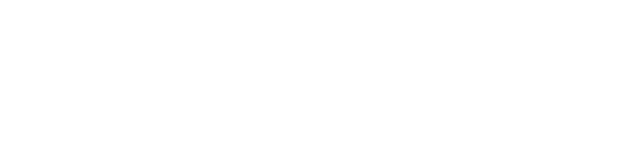
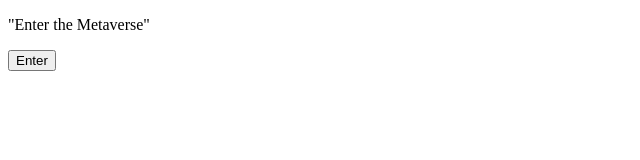
Before and after one commit to acciojob/enter-metaverse-Shivaniraj05, a website: page main.html in a window 1280 px wide. Shown: the whole page, without its empty margins (0-640 px from the left). Drawn offline with Linux system fonts and the light colour scheme.

Commit message:
created a submission

```diff
--- a/main.html
+++ b/main.html
@@ -8,6 +8,12 @@
 
 <body>
 	<!-- the entire body must be written by student -->
+
+	<p id="status">"Enter the Metaverse"</p>
+    <button id="enterBtn">Enter</button>
+
+
+
     <script type="text/javascript" src="./script.js">
 </script>
 
```
